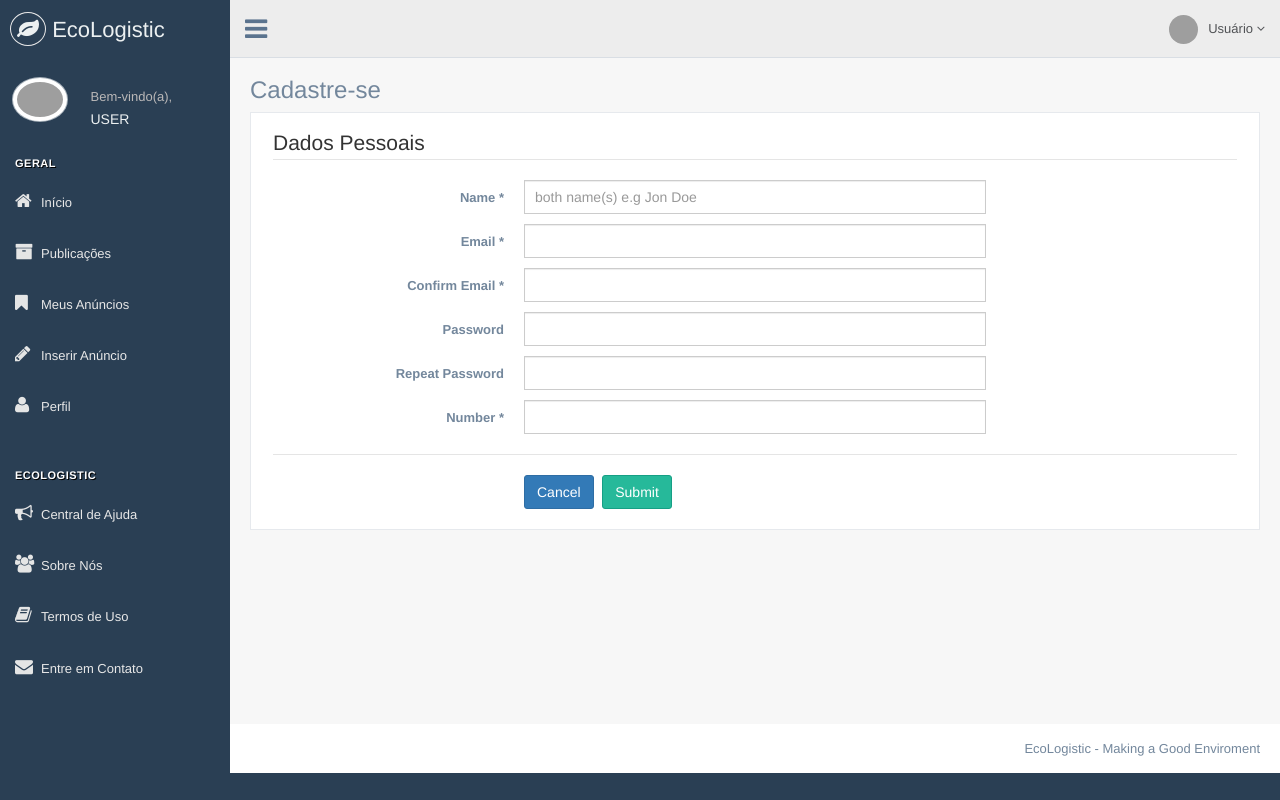
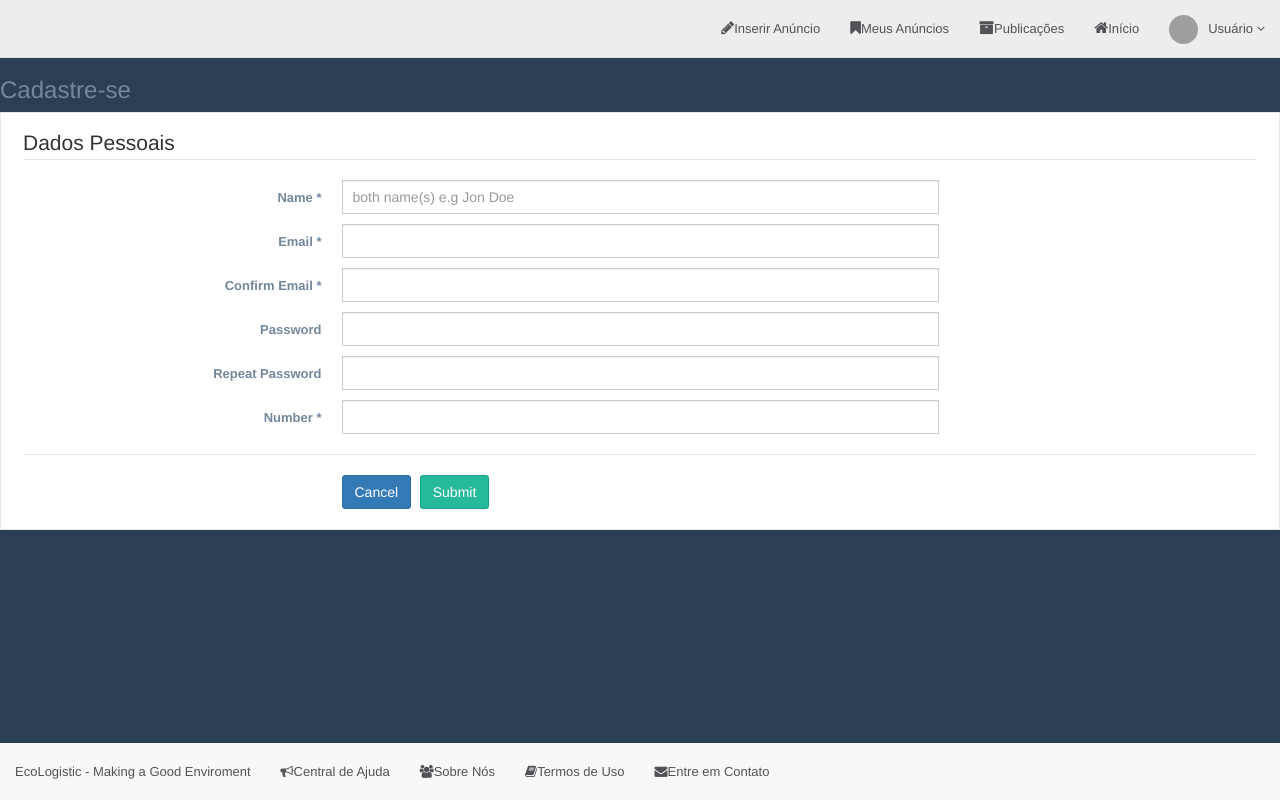
Before and after one commit to Developerheart/backup-projeto-integrador, a Django app: template app/templates/app/cadastrar-usuario.html in a window 1280 px wide. Run offline with Django 3.2, Linux system fonts and the light colour scheme; the template is opened without the code that fills it, so the values that code supplies are empty; some libraries are stand-ins or nearby versions; grey boxes are pictures that could not be loaded.

Commit message:
Exclusao menu sidebar

```diff
--- a/app/templates/app/base_site.html
+++ b/app/templates/app/base_site.html
@@ -34,16 +34,9 @@
     {% endblock head %}
   </head>
 
-  <body class="{% block body_class %}nav-md {% endblock body_class %}">
+  <body class="{% block body_class %}{% endblock body_class %}">
     {% block body %}
-      <div class="container body">
-        <div class="main_container">
-
-          {% block sidebar %}
-            <div class="col-md-3 left_col {% block sidebar_class %} {% endblock sidebar_class %}">
-              {% include "app/sidebar.html" %}
-            </div>
-          {% endblock sidebar %}
+      <div class="container">
 
           {% block top_navigation %}
             <div class="top_nav">
@@ -56,11 +49,11 @@
           {% endblock content %}
 
           {% block footer %}
-            <footer>
+            <footer class="navbar-fixed-bottom">
               {% include "app/footer.html" %}
             </footer>
           {% endblock footer %}
-        </div>
+
       </div>
 
       {% block javascripts %}
--- a/app/templates/app/footer.html
+++ b/app/templates/app/footer.html
@@ -1,4 +1,28 @@
-<div class="pull-right">
-  EcoLogistic - Making a Good Enviroment
-</div>
-<div class="clearfix"></div>
+    <nav class="navbar-default navbar-fixed-bottom">
+      <ul class="nav navbar-nav navbar-center">
+        <li>
+          <a>
+            EcoLogistic - Making a Good Enviroment
+          </a>
+        </li>
+        <li>
+          <a href="central-ajuda.html">
+            <i class="fa fa-bullhorn"></i>Central de Ajuda
+          </a>
+        </li>
+        <li>
+          <a href="sobre-nos.html"><i class="fa fa-users"></i>Sobre Nós
+          </a>
+        </li>
+        <li>
+          <a href="termos-de-uso.html">
+            <i class="fa fa-book"></i>Termos de Uso
+          </a>
+        </li>
+        <li>
+          <a href="entre-em-contato.html">
+            <i class="fa fa-envelope"></i>Entre em Contato
+          </a>
+        </li>
+      </ul>
+    </nav>
--- a/app/templates/app/top_navigation.html
+++ b/app/templates/app/top_navigation.html
@@ -1,9 +1,5 @@
 <div class="nav_menu">
   <nav>
-    <div class="nav toggle">
-      <a id="menu_toggle"><i class="fa fa-bars"></i></a>
-    </div>
-
     <ul class="nav navbar-nav navbar-right">
       <li class="">
         <a href="javascript:;" class="user-profile dropdown-toggle" data-toggle="dropdown" aria-expanded="false">
@@ -33,6 +29,27 @@
           </li>
         </ul>
       </li>
+
+      <li>
+        <a href="{% url 'index' %}">
+          <i class="fa fa-home"></i>Início
+        </a>
+      </li>
+      <li>
+        <a href="publicacao-trabalho.html">
+          <i class="fa fa-archive"></i>Publicações
+        </a>
+      </li>
+      <li>
+        <a href="anuncio-reciclavel.html">
+          <i class="fa fa-bookmark"></i>Meus Anúncios
+        </a>
+      </li>
+      <li>
+        <a href="inserir-anuncio.html">
+          <i class="fa fa-pencil"></i>Inserir Anúncio
+        </a>
+      </li>
     </ul>
   </nav>
 </div>
```
